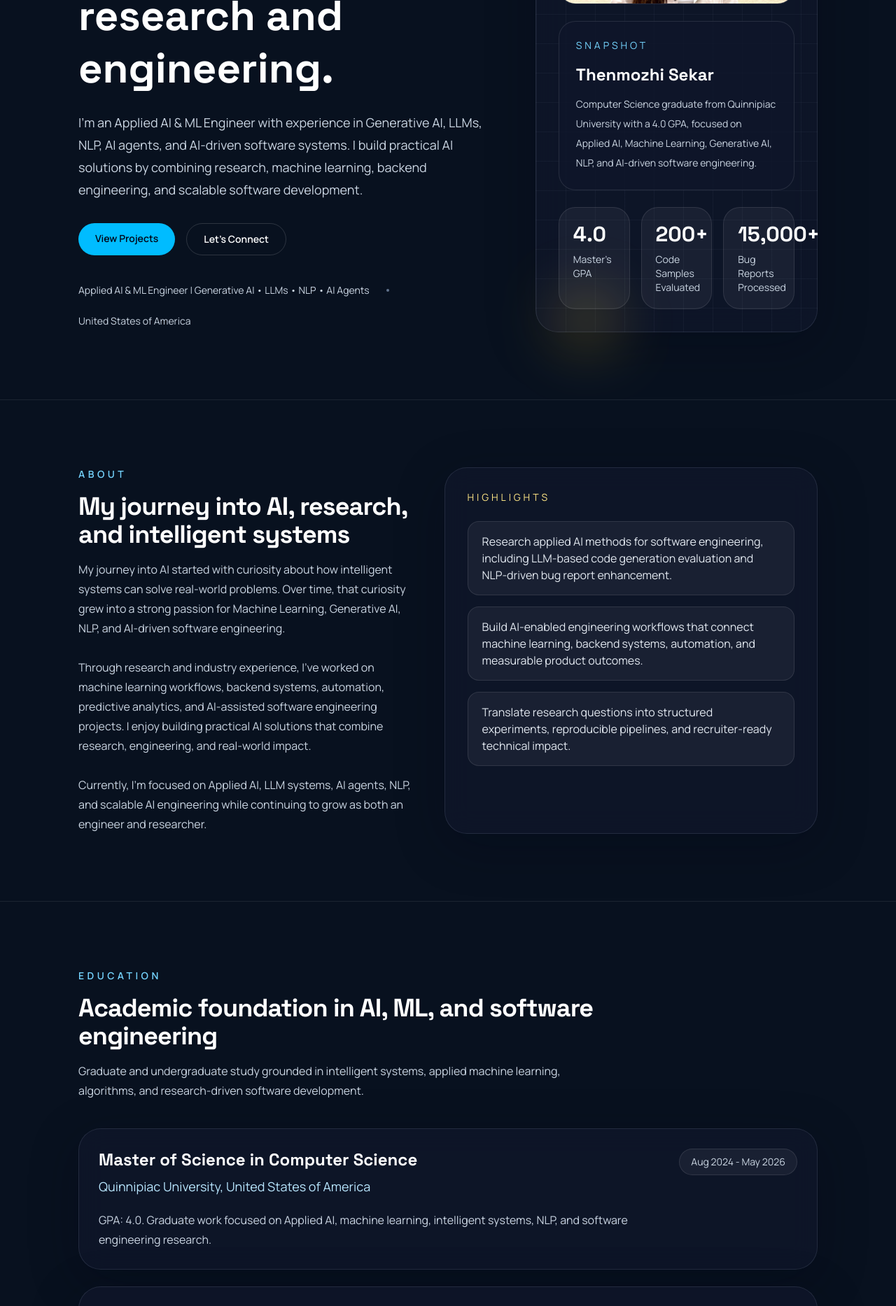
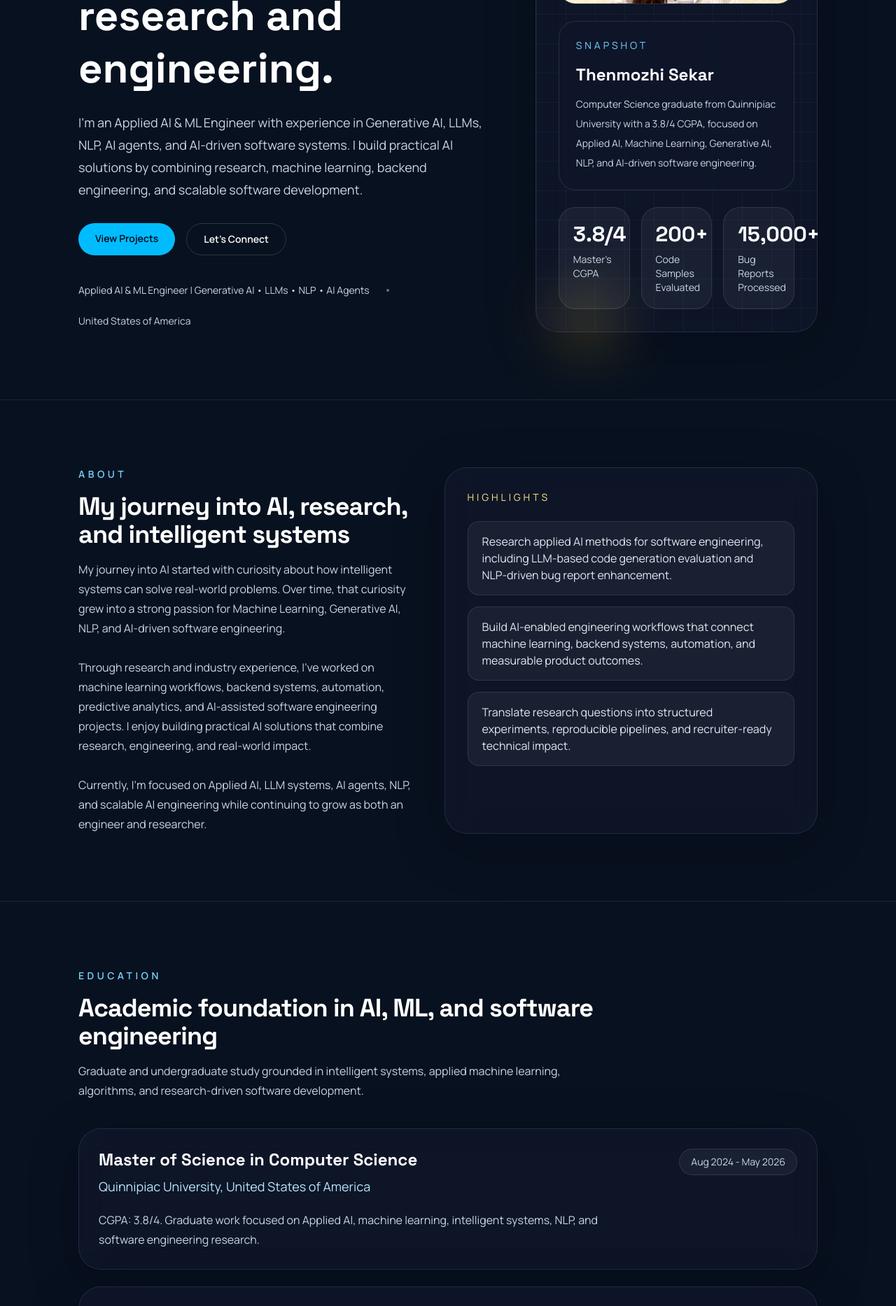
Before and after one commit to Thenmozhi2999/Thenmozhi_Sekar_Portfolio, a React (Vite) app: page / in a window 1280 px wide. Shown: the part 560-2427 px from the top of the page at 70% size. Built offline with nearby package versions, Linux system fonts and the light colour scheme.

Commit message:
Update portfolio CGPA

```diff
--- a/src/data/portfolioData.js
+++ b/src/data/portfolioData.js
@@ -22,10 +22,10 @@ export const profile = {
   phone: "475-317-4537",
   availability: "Open to Applied AI, Machine Learning, and Generative AI opportunities",
   snapshot:
-    "Computer Science graduate from Quinnipiac University with a 4.0 GPA, focused on Applied AI, Machine Learning, Generative AI, NLP, and AI-driven software engineering.",
+    "Computer Science graduate from Quinnipiac University with a 3.8/4 CGPA, focused on Applied AI, Machine Learning, Generative AI, NLP, and AI-driven software engineering.",
   image: "/thenmozhi-hero.jpeg",
   heroStats: [
-    { value: "4.0", label: "Master's GPA" },
+    { value: "3.8/4", label: "Master's CGPA" },
     { value: "200+", label: "Code Samples Evaluated" },
     { value: "15,000+", label: "Bug Reports Processed" },
   ],
@@ -53,7 +53,7 @@ export const education = [
     degree: "Master of Science in Computer Science",
     period: "Aug 2024 - May 2026",
     details:
-      "GPA: 4.0. Graduate work focused on Applied AI, machine learning, intelligent systems, NLP, and software engineering research.",
+      "CGPA: 3.8/4. Graduate work focused on Applied AI, machine learning, intelligent systems, NLP, and software engineering research.",
   },
   {
     institution: "Madras University, Kanchipuram, TN, India",
@@ -241,7 +241,7 @@ export const certifications = [
 
 export const resume = {
   description:
-    "Applied AI and ML engineer with a 4.0 GPA, research experience in LLMs and AI for software engineering, and industry experience across full-stack systems, automation, and scalable engineering workflows.",
+    "Applied AI and ML engineer with a 3.8/4 CGPA, research experience in LLMs and AI for software engineering, and industry experience across full-stack systems, automation, and scalable engineering workflows.",
   ctaLabel: "Download Resume",
   ctaHref: "/Thenmozhi_Resume_2026.pdf",
 };
```
